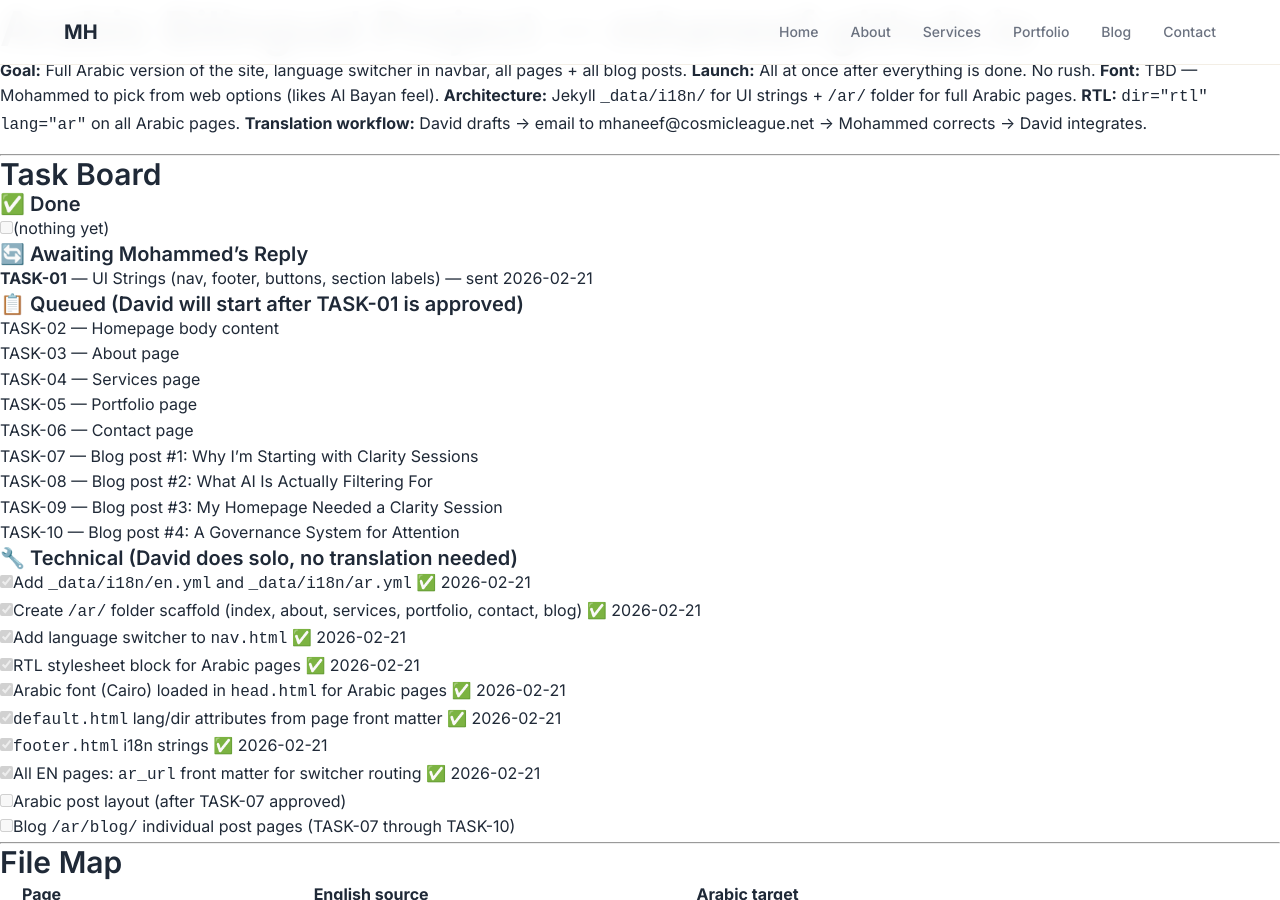
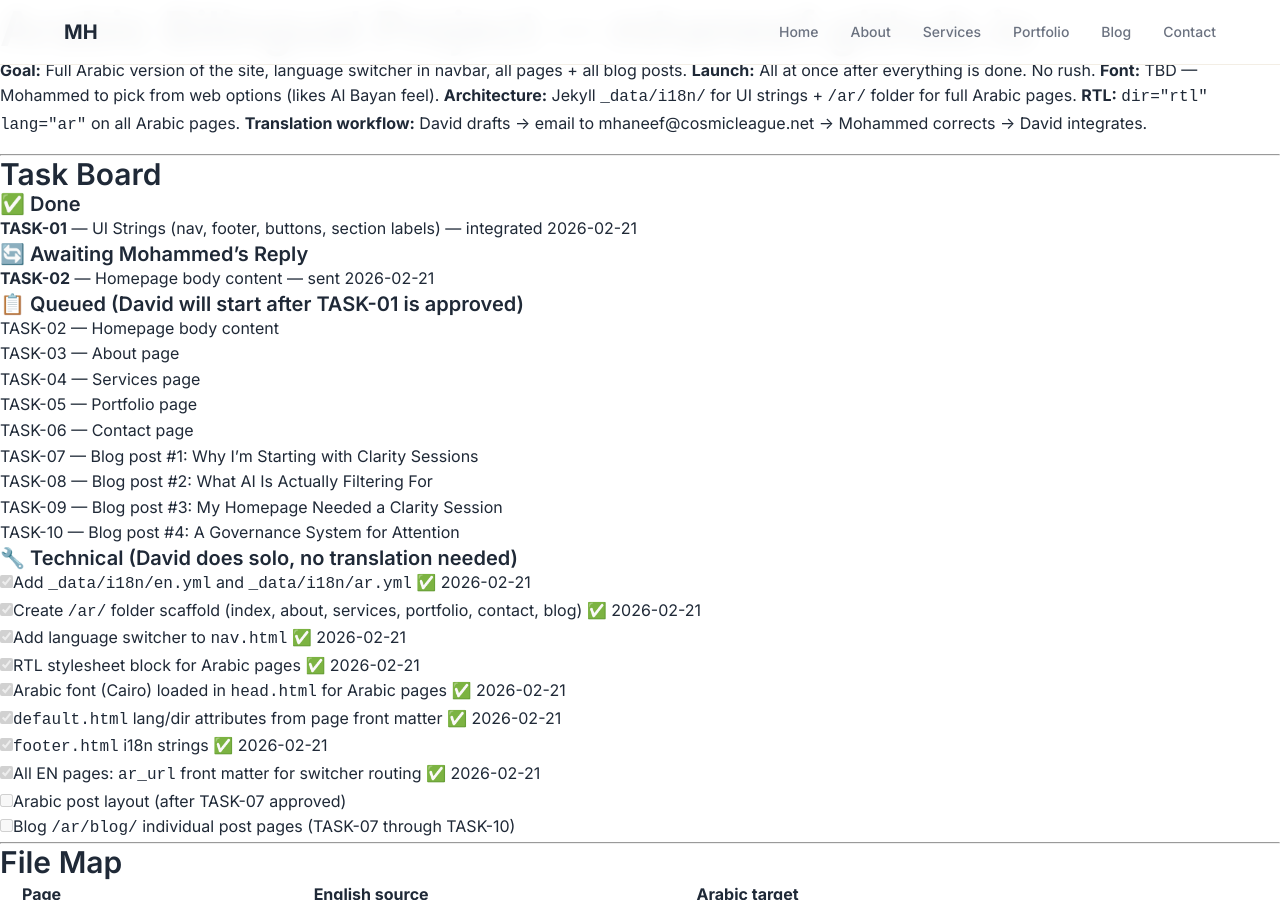
Before and after one commit to mhaneef639/mhaneef, a Jekyll site: the page built from arabic-project/PROJECT.md, in a window 1280 px wide and 900 px high. Built offline with Jekyll 4.4.1, drawn with Linux system fonts in a browser that asks for light colours; our own code applies the rules of GitHub Pages for plain Markdown files.

Commit message:
chore: mark TASK-01 done, TASK-02 sent

```diff
--- a/arabic-project/PROJECT.md
+++ b/arabic-project/PROJECT.md
@@ -12,10 +12,10 @@
 ## Task Board
 
 ### ✅ Done
-- [ ] (nothing yet)
+- **TASK-01** — UI Strings (nav, footer, buttons, section labels) — integrated 2026-02-21
 
 ### 🔄 Awaiting Mohammed's Reply
-- **TASK-01** — UI Strings (nav, footer, buttons, section labels) — sent 2026-02-21
+- **TASK-02** — Homepage body content — sent 2026-02-21
 
 ### 📋 Queued (David will start after TASK-01 is approved)
 - TASK-02 — Homepage body content
```
